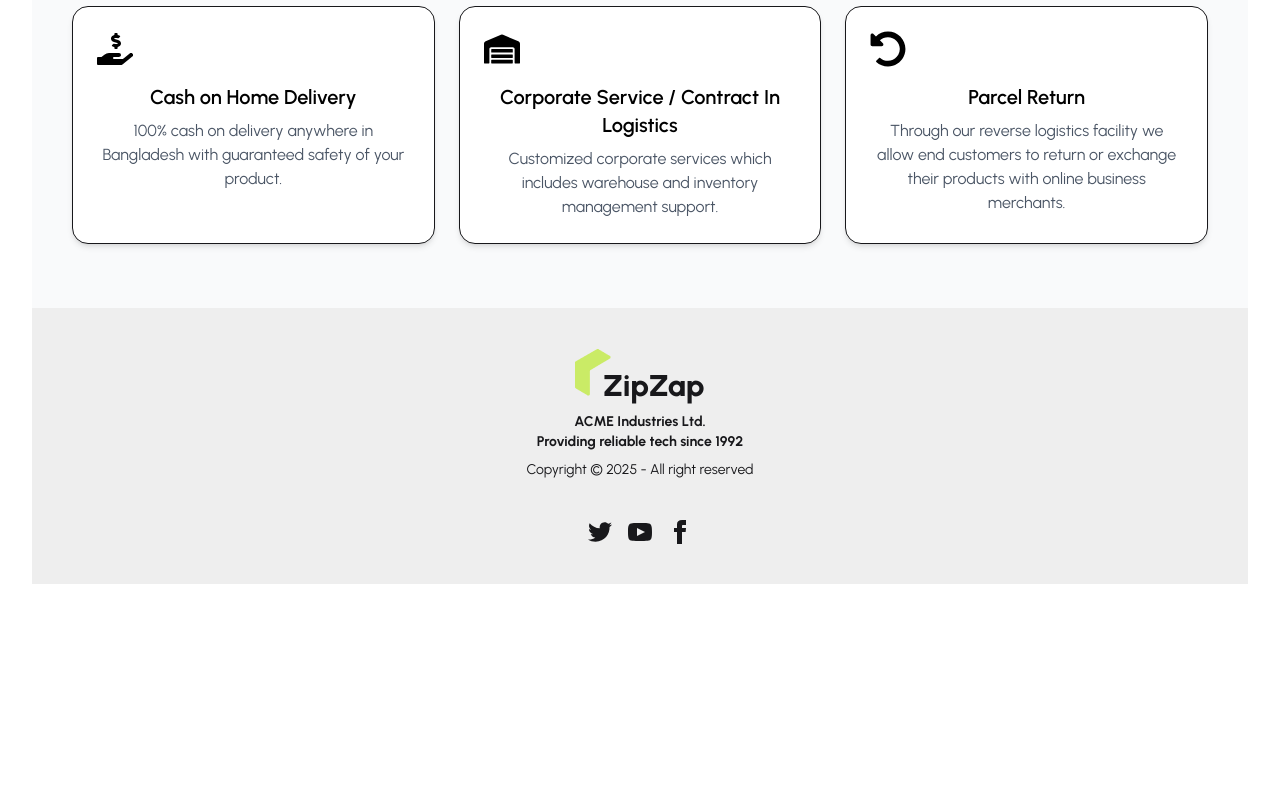
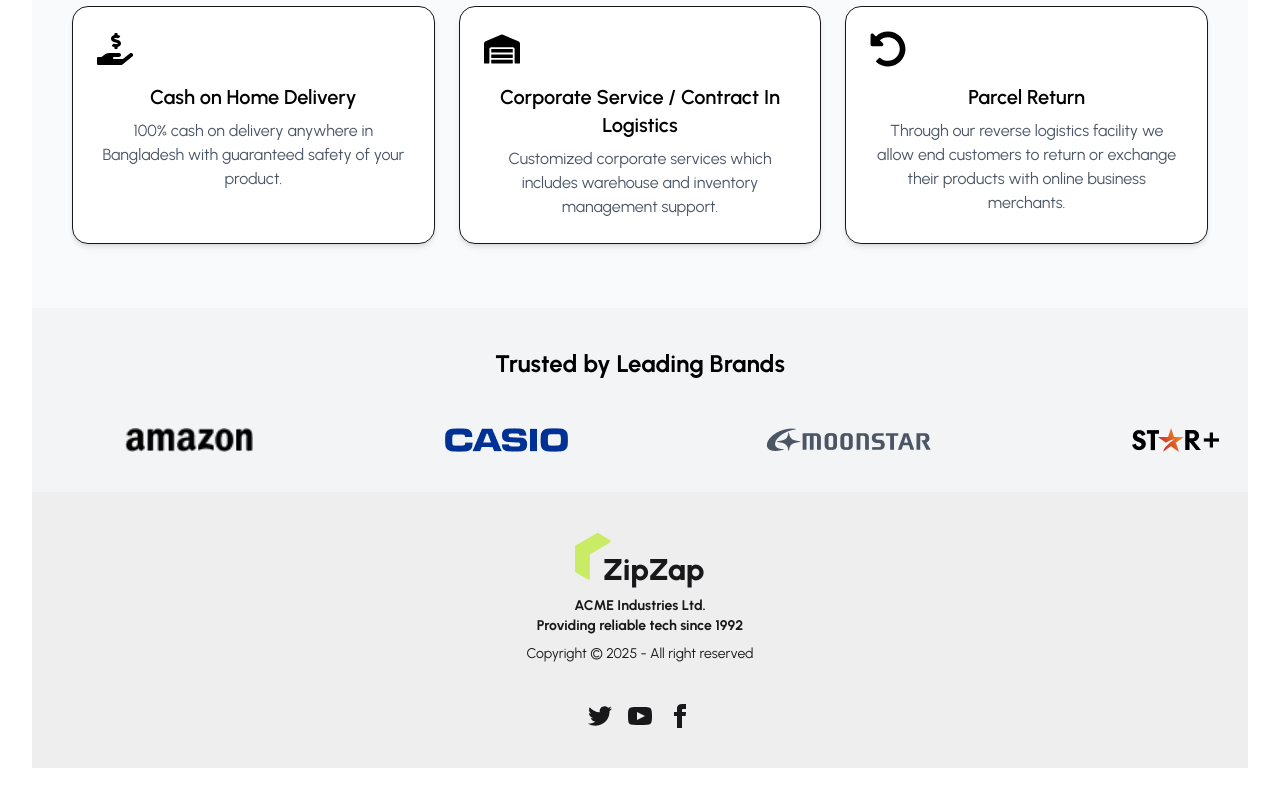
Before and after one commit to FarjanaEti/zipzap-client, a React (Vite) app: page / in a window 1280 px wide. Shown: the part 1213-2013 px from the top of the page. Before the commit the page ends 1829 px from the top, so only its background shows below. Built offline with nearby package versions, Linux system fonts and the light colour scheme.

Commit message:
client logo with marquee

```diff
--- a/package.json
+++ b/package.json
@@ -11,8 +11,10 @@
   },
   "dependencies": {
     "@tailwindcss/vite": "^4.1.14",
+    "aos": "^2.3.4",
     "react": "^19.1.1",
     "react-dom": "^19.1.1",
+    "react-fast-marquee": "^1.6.5",
     "react-icons": "^5.5.0",
     "react-responsive-carousel": "^3.2.23",
     "react-router": "^7.9.4",
--- /dev/null
+++ b/src/Pages/Home/ClientLogo/ClientLogo.jsx
@@ -0,0 +1,33 @@
+import React from 'react';
+import Marquee from 'react-fast-marquee';
+
+
+import amazon from '../../../assets/assets/brands/amazon.png';
+import google from '../../../assets/assets/brands/amazon_vector.png';
+import casio from '../../../assets/assets/brands/casio.png';
+import moonstar from '../../../assets/assets/brands/moonstar.png';
+import start from '../../../assets/assets/brands/start.png';
+import randstad from '../../../assets/assets/brands/randstad.png';
+import people from '../../../assets/assets/brands/start-people 1.png';
+
+const logos = [amazon,google,  casio, moonstar, start, randstad, people];
+
+const ClientLogo = () => {
+  return (
+    <section className="py-10 bg-gray-100">
+      <div className="max-w-7xl mx-auto px-4">
+        <h2 className="text-2xl text-black font-bold text-center mb-12">Trusted by Leading Brands</h2>
+
+        <Marquee pauseOnHover speed={50} gradient={false}>
+          {logos.map((logo, idx) => (
+            <div key={idx} className="mx-24 flex items-center">
+              <img src={logo} alt={`Client Logo ${idx + 1}`} className="h-6 object-contain" />
+            </div>
+          ))}
+        </Marquee>
+      </div>
+    </section>
+  );
+};
+
+export default ClientLogo;
--- a/src/Pages/Home/Home.jsx
+++ b/src/Pages/Home/Home.jsx
@@ -1,12 +1,14 @@
 import React from 'react';
 import Banner from './Banner';
 import Services from './Services/Services';
+import ClientLogo from './ClientLogo/ClientLogo';
 
 const Home = () => {
    return (
         <div>
            <Banner></Banner>
            <Services></Services>
+           <ClientLogo></ClientLogo>
         </div>
  );
 };
```
Also changed, not shown: 1 other file (tests, documents, lock files or other folders).
